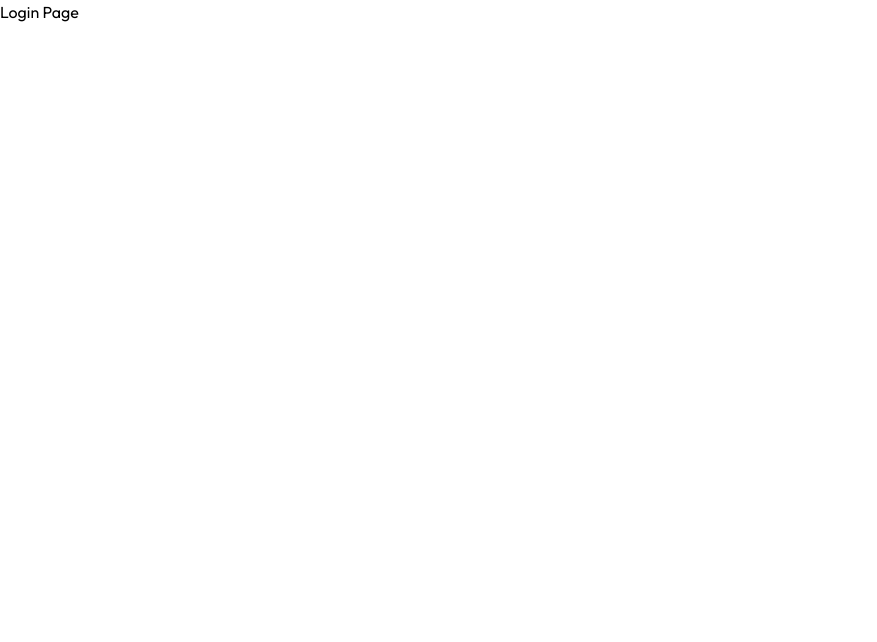
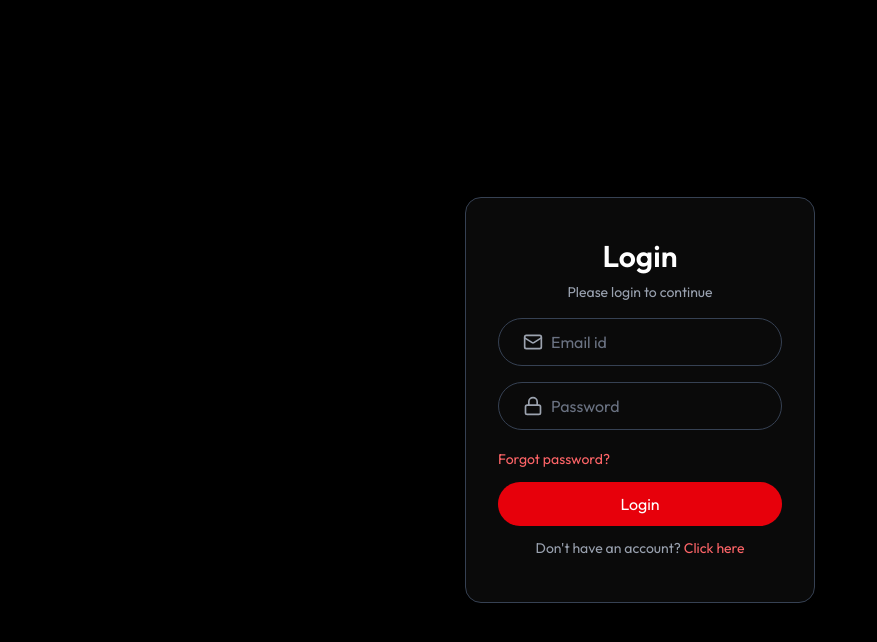
Before and after one commit to KunalTechs/Resume-Builder, a React (Vite) app in the folder frontend/: page /login in a window 1280 px wide. Shown: the top 642 px of the page, without its empty margins (0-877 px from the left). Built offline with nearby package versions, Linux system fonts and the light colour scheme; the HTML template or start-up script is replaced by a standard one.

Commit message:
add login page

```diff
--- a/frontend/src/pages/Login.jsx
+++ b/frontend/src/pages/Login.jsx
@@ -1,11 +1,107 @@
-import React from 'react'
+import React from "react";
+import { User, Mail, Lock } from "lucide-react";
 
 const Login = () => {
+
+
+  const query = new URLSearchParams(window.location.search)
+  const urlState = query.get('state')
+    const [state, setState] = React.useState( urlState ||"login");
+
+  const [formData, setFormData] = React.useState({
+    name: "",
+    email: "",
+    password: "",
+  });
+
+  const handleSubmit = async (e) => {
+    e.preventDefault();
+  };
+
+  const handleChange = (e) => {
+    const { name, value } = e.target;
+    setFormData((prev) => ({ ...prev, [name]: value }));
+  };
+
   return (
-    <div>
-      <h1>Login Page</h1>
+    <div className="flex items-center justify-center min-h-screen bg-black">
+      <form
+        onSubmit={handleSubmit}
+        className="sm:w-[350px] w-full text-center border border-gray-700 rounded-2xl px-8 bg-[#0A0A0A] shadow-lg"
+      >
+        <h1 className="text-white text-3xl mt-10 font-semibold">
+          {state === "login" ? "Login" : "Sign up"}
+        </h1>
+        <p className="text-gray-400 text-sm mt-2">Please {state} to continue</p>
+
+        {state !== "login" && (
+           <div className="flex items-center mt-6 w-full bg-[#0A0A0A] border border-gray-700 h-12 rounded-full overflow-hidden pl-6 gap-2">
+            <User size={20} color="#9CA3AF" />
+            <input
+              type="text"
+              name="name"
+              placeholder="Name"
+              className="bg-transparent text-white placeholder-gray-500 border-none outline-none flex-1"
+              value={formData.name}
+              onChange={handleChange}
+              required
+            />
+          </div>
+        )}
+
+        <div className="flex items-center w-full mt-4 bg-[#0A0A0A] border border-gray-700 h-12 rounded-full overflow-hidden pl-6 gap-2">
+          <Mail size={20} color="#9CA3AF" />
+          <input
+            type="email"
+            name="email"
+            placeholder="Email id"
+            className="bg-transparent text-white placeholder-gray-500 border-none outline-none flex-1"
+            value={formData.email}
+            onChange={handleChange}
+            required
+          />
+        </div>
+
+        <div className="flex items-center mt-4 w-full bg-[#0A0A0A] border border-gray-700 h-12 rounded-full overflow-hidden pl-6 gap-2">
+          <Lock size={20} color="#9CA3AF" />
+          <input
+            type="password"
+            name="password"
+            placeholder="Password"
+            className="bg-transparent text-white placeholder-gray-500 border-none outline-none flex-1"
+            value={formData.password}
+            onChange={handleChange}
+            required
+          />
+        </div>
+
+        <div className="mt-4 text-left text-red-400">
+          <button className="text-sm hover:underline" type="reset">
+            Forgot password?
+          </button>
+        </div>
+
+        <button
+          type="submit"
+          className="mt-3 w-full h-11 rounded-full text-white bg-red-600 hover:bg-red-700 transition-all"
+        >
+          {state === "login" ? "Login" : "Sign up"}
+        </button>
+
+        <p
+          onClick={() =>
+            setState((prev) => (prev === "login" ? "register" : "login"))
+          }
+          className="text-gray-400 text-sm mt-3 mb-11 cursor-pointer"
+        >
+          {state === "login"
+            ? "Don't have an account?"
+            : "Already have an account?"}{" "}
+          <span className="text-red-400 hover:underline">Click here</span>
+        </p>
+      </form>
     </div>
-  )
-}
+  );
+};
 
-export default Login
+export default Login;
```
